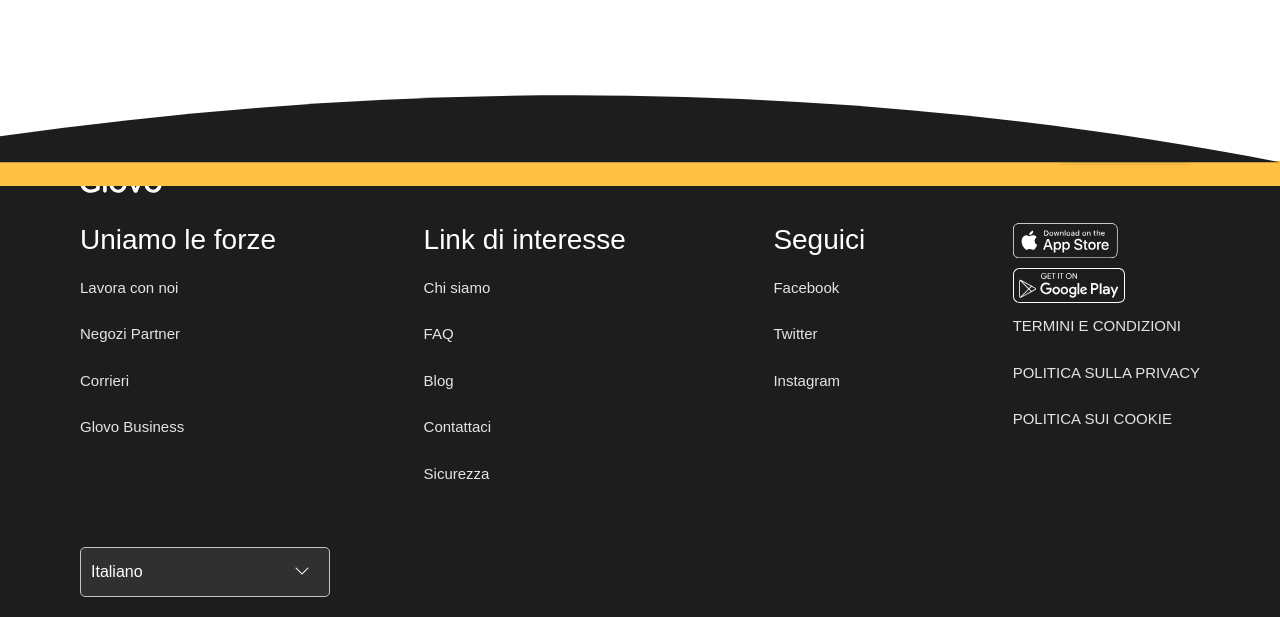
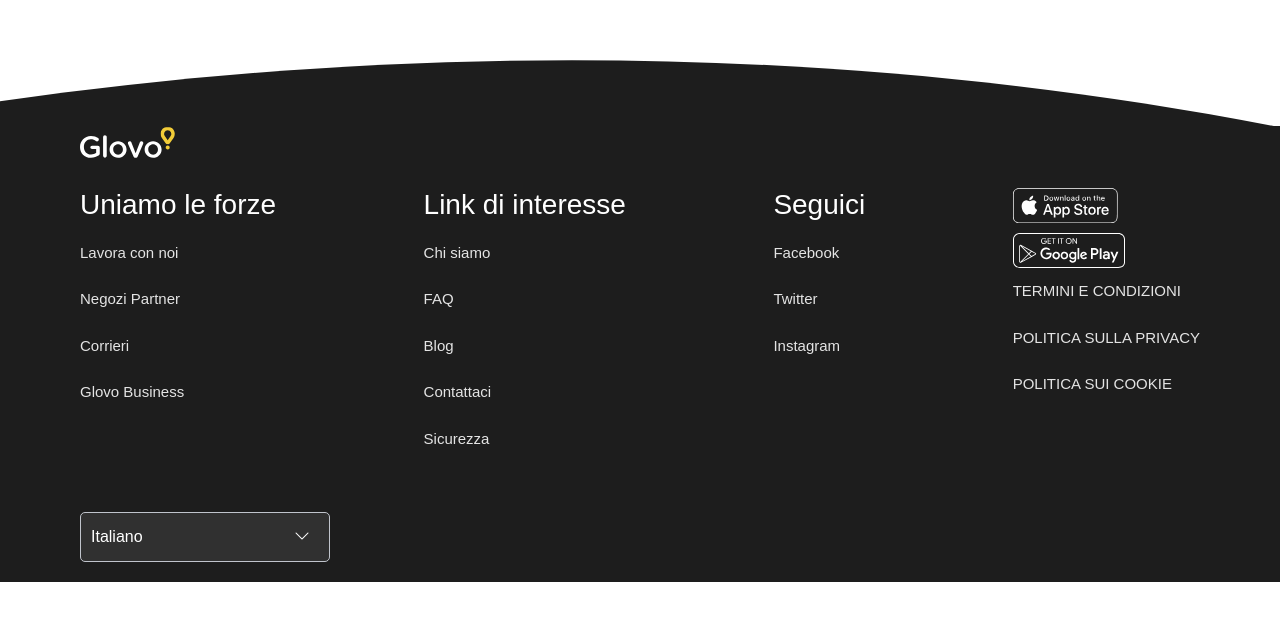
Before and after one commit to Theodor-dev/glovo-clone-angular, an Angular app: page / in a window 1280 px wide. Shown: the part 469-1086 px from the top of the page. After the commit the page ends 1051 px from the top, so only its background shows below. Built offline with nearby package versions, Linux system fonts and the light colour scheme; grey boxes are pictures that could not be loaded.

Commit message:
temporary fix navigation bar

```diff
--- a/src/app/app.component.html
+++ b/src/app/app.component.html
@@ -1,2 +1,3 @@
 <app-navbar></app-navbar>
+<br>
 <app-footer></app-footer>
--- a/src/app/footer/footer.component.html
+++ b/src/app/footer/footer.component.html
@@ -1,4 +1,4 @@
-<footer style="margin-top: 70vh;">
+<footer style="margin-top: 500px;">
   <div class="wave">
     <img src="../../assets/footer/footer-wave.svg" alt="">
   </div>
--- a/src/app/shared/navbar/navbar.component.css
+++ b/src/app/shared/navbar/navbar.component.css
@@ -1,5 +1,7 @@
+
 .nav-bar {
   width: 100%;
+  height: 100px;
   background-color: #ffc244;
   padding: 25px 80px;
   z-index: 1010;
--- a/src/styles.css
+++ b/src/styles.css
@@ -3,6 +3,7 @@
   padding: 0;
   box-sizing: border-box;
   font-family: Arial, Helvetica, sans-serif;
+}
 
 .btn-primary {
   font-size: 14px;
```
